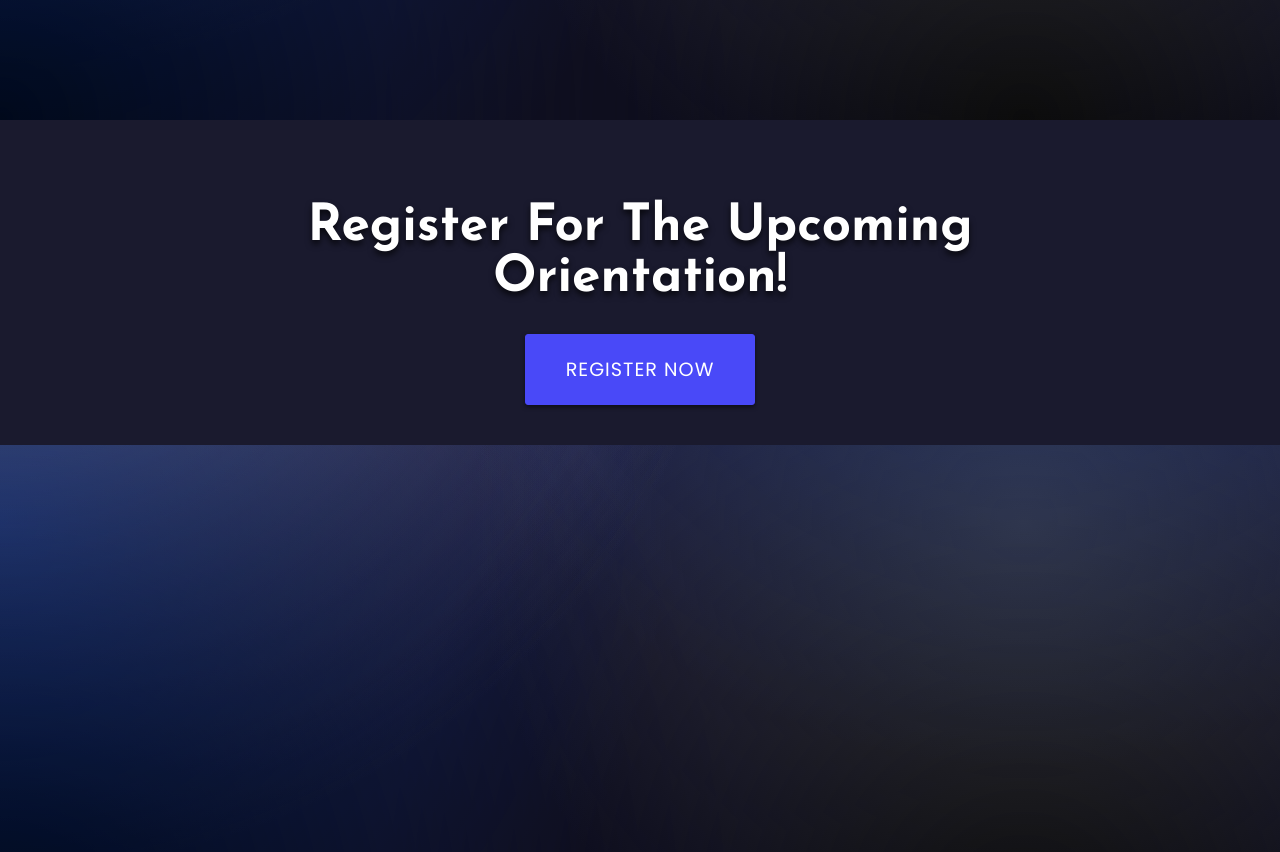
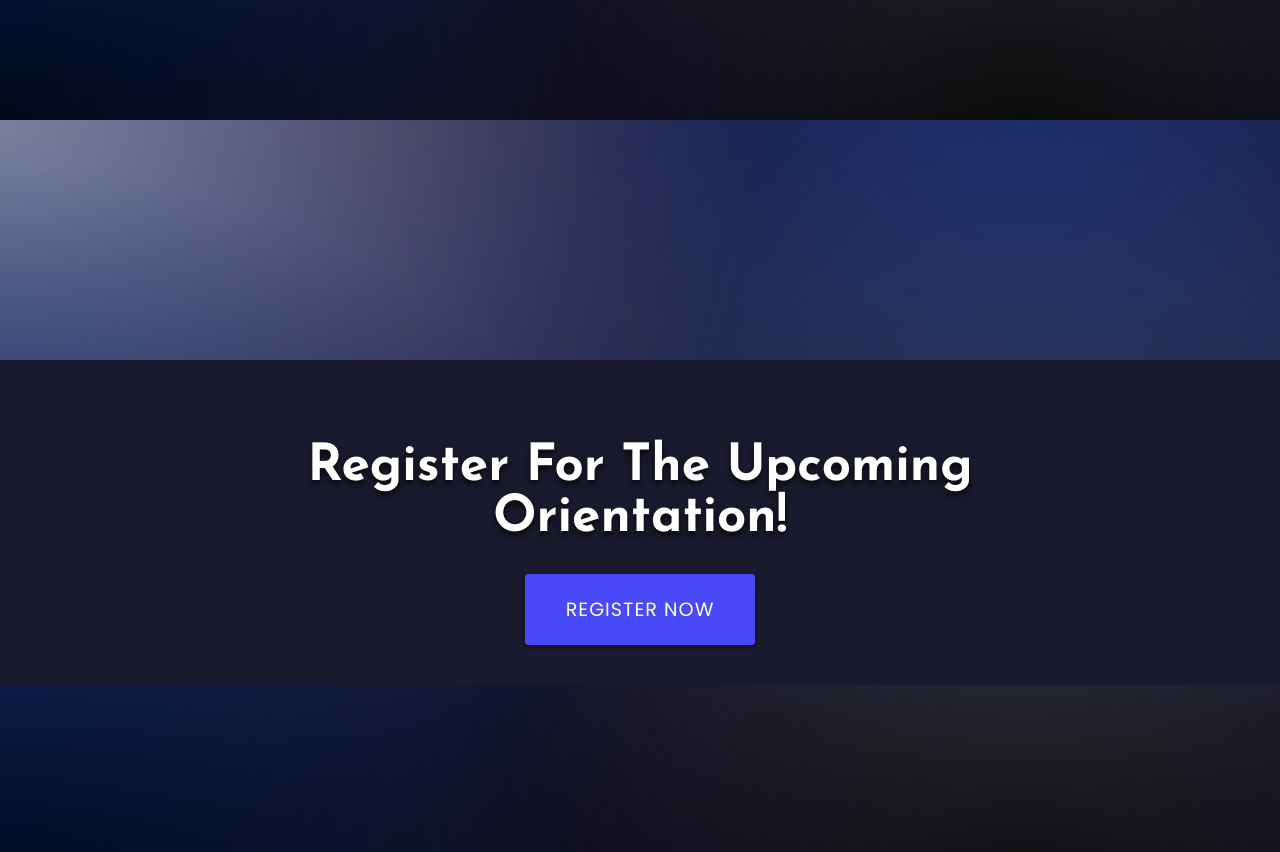
Before and after one commit to zleww/RCreignweb, a plain HTML site: page index.html in a window 1280 px wide. Shown: the part 680-1532 px from the top of the page. Drawn offline with nearby package versions, Linux system fonts and the light colour scheme.

Commit message:
commit changes to main.css regsec

```diff
--- a/main.css
+++ b/main.css
@@ -733,7 +733,6 @@ h1 {
     background-color: #1a1a2e; /* Example dark background */
     padding: 40px 10px; /* Generous vertical padding */
     text-align: center;
-    margin-top: -15rem;
     margin-bottom: 15rem;
 }
 
@@ -798,11 +797,6 @@ h1 {
                 0 0 30px #5353ff;
     transform: translateY(-2px); /* Slight lift on hover */
 }
-
-
-
-
-
         /* Footer Styles */
 
 footer {
```
